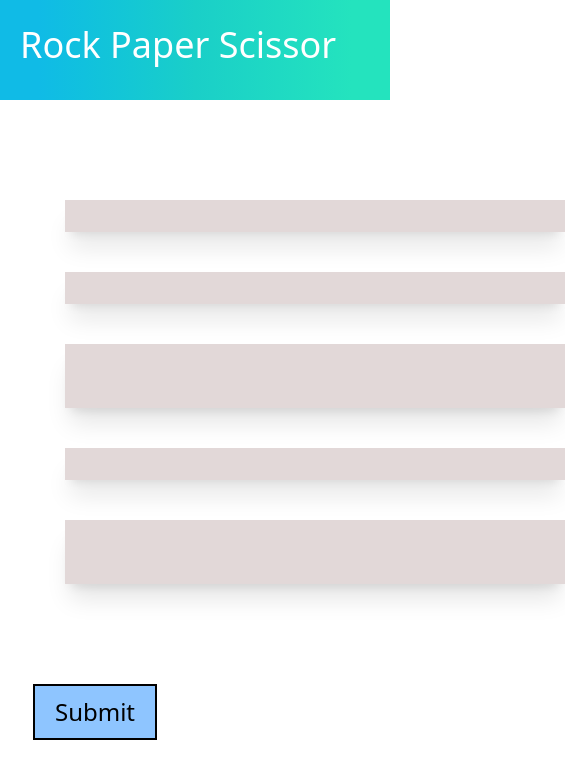
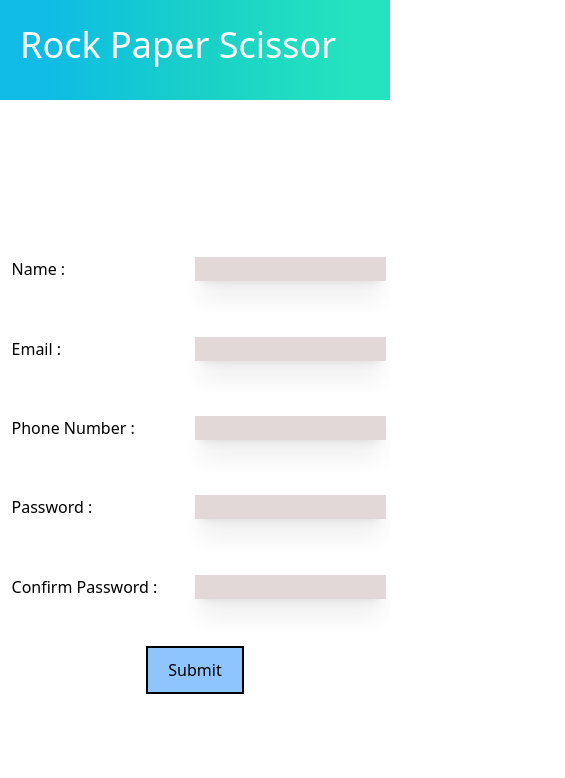
Before and after one commit to Hp2006dec10/rock-paper-scissor, a React (Vite) app in the folder client/: page /signup in a window 390 px wide. Shown: the top 778 px of the page, 565 px wide, since content can reach past the window. Built offline with nearby package versions, Linux system fonts and the light colour scheme.

Commit message:
Second version with responsive design

```diff
--- a/client/src/App.jsx
+++ b/client/src/App.jsx
@@ -1,16 +1,10 @@
 import routes from './routeConfig';
 import { createBrowserRouter, RouterProvider } from 'react-router';
-import MobilePage from './MobilePage';
-
-// Function to check if the device is mobile, including tablets and iPads
-const isMobileDevice = () => {
-  return /Mobi|Android|iPhone|iPad|iPod|Tablet/i.test(navigator.userAgent);
-};
 
 const router = createBrowserRouter(routes);
 
 function App() {
-  return isMobileDevice() ? <MobilePage /> : <RouterProvider router={router} />;
+  return <RouterProvider router={router} />;
 }
 
 export default App;
--- a/client/src/MobilePage.jsx
+++ /dev/null
@@ -1,7 +0,0 @@
-const MobilePage = () => {
-    return(
-        <div>Sorry, we are currently on develop of this app for mobile phones. We request you to open this link in desktop or laptop to enjoy the game. Have a great day. Thank you...</div>
-    )
-}
-
-export default MobilePage;
--- a/client/src/pages/LandingPage.jsx
+++ b/client/src/pages/LandingPage.jsx
@@ -19,12 +19,13 @@ const Menu = ({token}) => {
       }
   }
   return (
-    <div className="justify-self-center mt-150">
-        <Link to="/game"><div className='h-75 w-200 bg-[rgb(101,70,92)] -outline-offset-10 outline-3 outline-white m-40 flex items-center justify-center text-3xl text-white cursor-pointer'>Play</div></Link>
-        {!token && <Link to="/login"><div className='h-75 w-200 bg-[rgb(101,70,92)] -outline-offset-10 outline-3 outline-white m-40 flex items-center justify-center text-3xl text-white cursor-pointer'>Login</div></Link>}
+    <div className="justify-self-center relative right-[5%] mt-150 md:mt-[20%] lg:mt-[10%]">
+        <Link to="/game"><div className='px-[100%] py-[25%] bg-[rgb(101,70,92)] -outline-offset-10 outline-3 outline-white m-auto flex items-center justify-center text-2xl md:text-3xl text-white cursor-pointer'>Play</div></Link>
+
+        {!token && <Link to="/login"><div className='px-[100%] py-[25%] bg-[rgb(101,70,92)] -outline-offset-10 outline-3 outline-white mx-auto my-[40%] flex items-center justify-center text-2xl md:text-3xl text-white cursor-pointer'>Login</div></Link>}
         {token &&
         <>
-        <div onClick={handleLogOut} className='h-75 w-200 bg-[rgb(101,70,92)] -outline-offset-10 outline-3 outline-white m-40 flex items-center justify-center text-3xl text-white cursor-pointer'>Logout</div>
+        <div onClick={handleLogOut} className='px-[100%] py-[25%] bg-[rgb(101,70,92)] -outline-offset-10 outline-3 outline-white mx-auto my-[20%] flex items-center justify-center text-2xl md:text-3xl text-white cursor-pointer'>Logout</div>
         </>}
       </div>
   )
@@ -41,7 +42,7 @@ function LandingPage(){
 
   return(
     <div className='bg-gradient-to-r from-black from-10% via-[rgb(28,22,27)] via-50% to-black to-90% h-screen w-screen'>
-      <div className='text-[75px] text-white text-center pt-50'>ROCK PAPER SCISSOR</div>
+      <div className='text-[30px] md:text-[60px] lg:text-[75px] text-white text-center pt-50'>ROCK PAPER SCISSOR</div>
       <Menu token={token}/>
       <div className='absolute left-20 bottom-20'>
       </div>
--- a/client/src/pages/Login.jsx
+++ b/client/src/pages/Login.jsx
@@ -64,26 +64,26 @@ const LoginPage = () => {
 
     return (
         <div className="flex h-screen w-screen justify-center items-center">
-            <div className={`bg-gradient-to-r from-blue-600 from-10% via-blue-500 via-30% to-blue-400 to-90% h-fit ${message ? "py-50":"py-100"} rounded-[40px]`}>
-                {message && <p className="text-2xl justify-self-center my-50 p-10 bg-gray-200 text-green-600 rounded-[10px]">✅Login successful...redirecting to home page</p>}
-                <div className="text-2xl text-center">
-                    <form className={`flex flex-col w-fit gap-40 text-xl text-white px-50`} onSubmit={handleSubmit}>
-                        <p className="justify-self-center text-3xl">LOGIN</p>
+            <div className={`bg-gradient-to-r from-blue-600 from-10% via-blue-500 via-30% to-blue-400 to-90% h-fit w-[80%] md:w-[60%] lg:w-[52.5%] rounded-[5%] py-[5%] px-[2%]`}>
+                {message && <p className="text-[1rem] md:text-[1.5rem] mx-[2%] justify-self-center mb-[2%] p-[1%] bg-gray-200 text-green-600 rounded-full text-center">✅Login successful...redirecting to home page</p>}
+                <div className="text-center">
+                    <form className={`flex flex-col items-center text-white`} onSubmit={handleSubmit}>
+                        <p className="text-xl md:text-2xl lg:text-3xl">LOGIN</p>
 
-                        <div className="flex gap-40 justify-between">
-                            <label htmlFor="email" className="justify-self-end">Email : </label>
-                            <input onChange={handleChange} type="text" name="email" className="h-20 justify-self-start w-400 bg-white text-blue-600 rounded-full shadow-[5px_5px_15px_rgba(0,0,0,0.4)] py-20 px-10"/>
-                            {errors.email && <span className="text-red-500 col-span-2 text-center">{errors.email}</span>}
+                        <div className="flex w-[100%] py-[5%] px-[1%] relative">
+                            <label htmlFor="email" className="md:text-xl lg:text-2xl">Email : </label>
+                            <input onChange={handleChange} type="text" name="email" className="h-fit w-[75%] p-[1%] bg-white text-blue-600 rounded-full shadow-[5px_5px_15px_rgba(0,0,0,0.4)] absolute right-[1%]"/>
+                            {errors.email && <span className="text-red-500 text-center">{errors.email}</span>}
                         </div>
 
-                        <div className="flex gap-40 justify-between">
-                            <label htmlFor="passwd" className="justify-self-end">Password :</label>
-                            <input onChange={handleChange} type="password" name="password" className="h-20 w-400 justify-self-start w-150 bg-white text-blue-600 rounded-full shadow-[5px_5px_15px_rgba(0,0,0,0.4)] py-20 px-10"/>
-                            {errors.password && <span className="text-red-500 col-span-2 text-center">{errors.password}</span>}
+                        <div className="flex w-[100%] py-[5%] px-[1%] relative">
+                            <label htmlFor="passwd" className="md:text-xl lg:text-2xl">Password :</label>
+                            <input onChange={handleChange} type="password" name="password" className="h-fit w-[75%] p-[1%] bg-white text-blue-600 rounded-full shadow-[5px_5px_15px_rgba(0,0,0,0.4)] absolute right-[1%]"/>
+                            {errors.password && <span className="text-red-500 text-center">{errors.password}</span>}
                         </div>
 
                         {/* <p className="text-white">Forgot password?</p> */}
-                        <button className="text-blue-600 bg-gray-100 size-fit px-20 py-10 justify-self-center relative left-[40%] mb-40 cursor-pointer shadow-[5px_5px_20px_rgba(0,0,0,1)]">Submit</button>
+                        <button className="text-blue-600 p-[1%] my-[5%] bg-gray-100 size-fit cursor-pointer shadow-[5px_5px_20px_rgba(0,0,0,1)]">Submit</button>
                     </form>
                     <p className="text-white">New User? <Link to="/signup" className="underline text-[rgb(255,68,0)]">Sign Up</Link></p>
                 </div>
--- a/client/src/pages/Signup.jsx
+++ b/client/src/pages/Signup.jsx
@@ -60,36 +60,40 @@ const Signup = () => {
   },[message]);
 
   return (
-    <div>
+    <div className="flex flex-col h-screen">
       <h1 className="w-screen text-white h-100 text-left bg-gradient-to-r from-[rgb(16,187,230)] from-10% via-[rgb(26,207,200)] via-50% to-[rgb(36,227,190)] to-90% pl-20 pt-25 text-4xl">Rock Paper Scissor</h1>
       {message && <p className="text-2xl justify-self-center mt-50 p-10 bg-green-200 text-green-600 rounded-[10px]">✅Signup successful...redirecting to login</p>}
-      <form className={`${message ? "pt-50" : "pt-100"} relative -left-150`} onSubmit={handleSubmit}>
-        <div className="grid grid-cols-2 gap-40 text-2xl relative">
-          <label htmlFor="name" className="text-right pr-30">Name : </label>
-          <input type="text" name="name" className="bg-[rgb(226,216,216)] text-left w-500 shadow-xl px-10 py-[2.5]" value={formData.name} onChange={handleChange}/>
-          {errors.name && <span className="text-red-500 col-span-2 text-center">{errors.name}</span>}
+      <div className="flex-grow flex flex-col justify-evenly">
+        <form className="w-[100%] md:w-[75%] lg:w-[65%] mx-auto flex flex-col items-center p-[1%] gap-40 md:gap-20 md:text-2xl lg:text-3xl" onSubmit={handleSubmit}>
+          <div className="relative w-[100%] justify-between p-[2%]">
+            <label htmlFor="name" className="text-right">Name : </label>
+            <input type="text" name="name" className="bg-[rgb(226,216,216)] shadow-xl px-10 py-[2.5] absolute right-0 w-[50%]" value={formData.name} onChange={handleChange}/>
+            {errors.name && <span className="text-red-500 text-center">{errors.name}</span>}
+          </div>
+          <div className="relative w-[100%] flex justify-between p-[2%]">
+            <label htmlFor="email" className="text-right">Email : </label>
+            <input name="email" type="text" className="bg-[rgb(226,216,216)] shadow-xl px-10 py-[2.5] absolute right-0 w-[50%]" value={formData.email} onChange={handleChange}/>
+            {errors.email && <span className="text-red-500 text-center">{errors.email}</span>}
+          </div>
+          <div className="relative w-[100%] flex justify-between p-[2%]">
+            <label htmlFor="number" className="text-right">Phone Number :</label>
+            <input name="phone" type="text" className="bg-[rgb(226,216,216)] shadow-xl px-10 py-[2.5] absolute right-0 w-[50%]" value={formData.phone} onChange={handleChange}/>
+            {errors.phone && <span className="text-red-500 text-center">{errors.phone}</span>}
+          </div>
+          <div className="relative w-[100%] flex justify-between p-[2%]">
+            <label htmlFor="password" className="text-right">Password :</label>
+            <input name="password" type="password" className="bg-[rgb(226,216,216)] shadow-xl px-10 py-[2.5] absolute right-0 w-[50%]" value={formData.password} onChange={handleChange}/>
+          </div>
+          <div className="relative w-[100%] flex justify-between p-[2%]">
+            <label htmlFor="cnfrmpassword" className="text-right">Confirm Password :</label>
+            <input name="cnfrmpassword" type="password" className="bg-[rgb(226,216,216)] shadow-xl px-10 py-[2.5] absolute right-0 w-[50%]" value={formData.cnfrmpassword} onChange={handleChange} />
+            {errors.password && <span className="text-red-500 text-center">{errors.password}</span>}
+          </div>
 
-          <label htmlFor="email" className="text-right pr-30">Email : </label>
-          <input name="email" type="text" className="bg-[rgb(226,216,216)] text-left w-500 shadow-xl px-10 py-[2.5]" value={formData.email} onChange={handleChange}/>
-          {errors.email && <span className="text-red-500 col-span-2 text-center">{errors.email}</span>}
+          <button type="submit" className="bg-blue-300 col-span-2 w-fit justify-self-center border-black border-2 px-20 py-10 cursor-pointer">Submit</button>
 
-          <label htmlFor="number" className="text-right pr-30">Phone Number :</label>
-          <input name="phone" type="text" className="bg-[rgb(226,216,216)] text-left w-500 shadow-xl px-10 py-[2.5]" value={formData.phone} onChange={handleChange}/>
-          {errors.phone && <span className="text-red-500 col-span-2 text-center">{errors.phone}</span>}
-
-          <label htmlFor="password" className="text-right pr-30">Password :</label>
-          <input name="password" type="password" className="bg-[rgb(226,216,216)] text-left w-500 shadow-xl px-10 py-[2.5]" value={formData.password} onChange={handleChange}/>
-
-          <label htmlFor="cnfrmpassword" className="text-right pr-30">Confirm Password :</label>
-          <input name="cnfrmpassword" type="password" className="bg-[rgb(226,216,216)] text-left w-500 shadow-xl px-10 py-[2.5]" value={formData.cnfrmpassword} onChange={handleChange} />
-          {errors.password && <span className="text-red-500 col-span-2 text-center">{errors.password}</span>}
-        </div>
-
-        <div className="grid grid-cols-2 gap-40 text-2xl mt-100 ml-100">
-          <button type="submit" className="bg-blue-300 col-span-2 w-fit justify-self-center border-black border-2 px-20 py-10 cursor-pointer">Submit</button>
-        </div>
-
-      </form>
+        </form>
+      </div>
     </div>
   );
 }
```
Also changed, not shown: client/src/pages/GamePage.jsx (+39 -34 lines).
